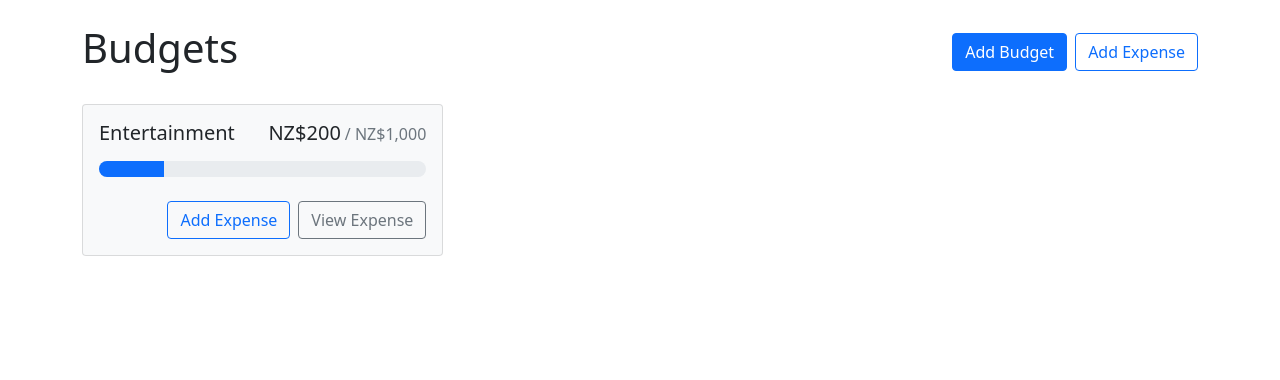
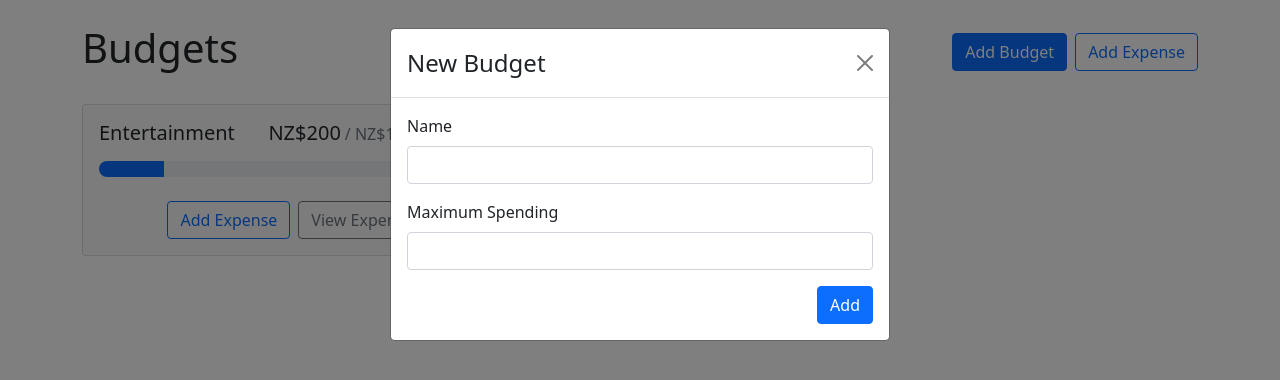
Before and after one commit to Sam-WardPickering/budget-tracker, a React (Create React App) app: page / in a window 1280 px wide. Shown: the top 380 px of the page. Built offline with nearby package versions, Linux system fonts and the light colour scheme.

Commit message:
Create budget modal

```diff
--- a/src/App.js
+++ b/src/App.js
@@ -1,9 +1,11 @@
 import { Button, Stack } from 'react-bootstrap';
 import Container from 'react-bootstrap/Container';
 import BudgetCard from './components/BudgetCard';
+import AddBudgetModal from './contexts/AddBudgetModal';
 
 function App() {
   return (
+    <>
     <Container className="my-4">
       <Stack direction="horizontal" gap="2" className="mb-4">
         <h1 className="me-auto">Budgets</h1>
@@ -14,6 +16,8 @@ function App() {
         <BudgetCard name="Entertainment" gray amount={200} max={1000}></BudgetCard>
       </div>
     </Container>
+    <AddBudgetModal show />
+    </>
   );
 }
 
--- /dev/null
+++ b/src/contexts/AddBudgetModal.js
@@ -0,0 +1,30 @@
+import { Modal, Form, Button } from "react-bootstrap"
+import { useRef } from 'react'
+
+export default function AddBudgetModal({ show, handleClose }) {
+  function handleSubmit(e) {
+
+  }
+  return (
+    <Modal show={show} onHide={handleClose}>
+        <Form onSubmit={handleSubmit}>
+            <Modal.Header closeButton>
+                <Modal.Title>New Budget</Modal.Title>
+            </Modal.Header>
+            <Modal.Body>
+                <Form.Group className="mb-3" controlId="name">
+                    <Form.Label>Name</Form.Label>
+                    <Form.Control type="text" required />
+                </Form.Group>
+                <Form.Group className="mb-3" controlId="max">
+                    <Form.Label>Maximum Spending</Form.Label>
+                    <Form.Control type="number" required min={0} step={0.01}/>
+                </Form.Group>
+                <div className="d-flex justify-content-end">
+                    <Button variant="primary" type="submit">Add</Button>
+                </div>
+            </Modal.Body>
+        </Form>
+    </Modal>
+  )
+}
```
